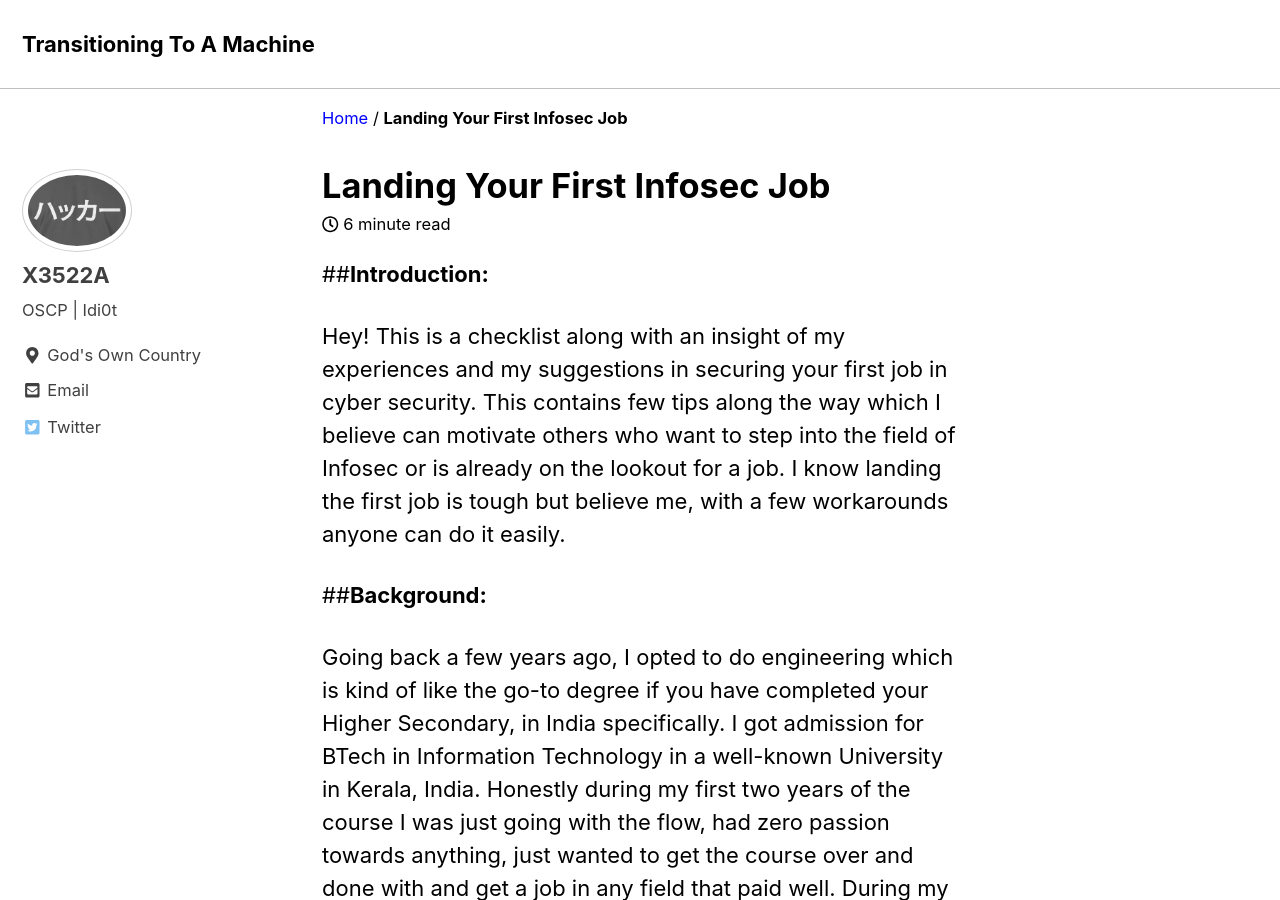
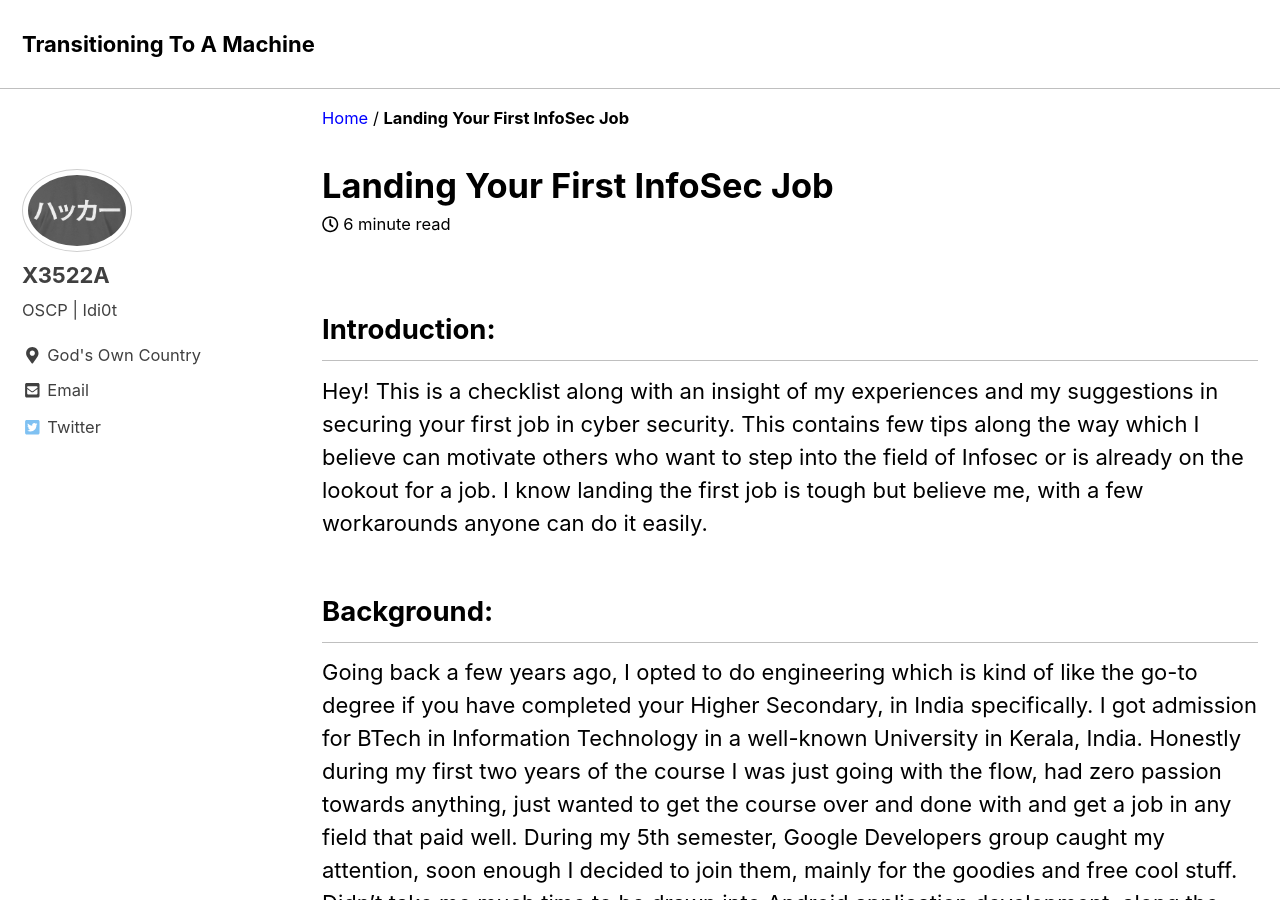
Before and after one commit to vinaysudheer/x3522a.github.io, a Jekyll site: the page built from _posts/2020-08-15-Landing-Your-First-InfoSec-Job.md, in a window 1280 px wide and 900 px high. Built offline with Jekyll 4.4.1, drawn with Linux system fonts in a browser that asks for light colours; cached includes are drawn as plain includes; part of the change alters nothing that is shown; some of the changed text lies outside the part shown.

Commit message:
Update 2020-08-15-Landing-Your-First-InfoSec-Job.md

```diff
--- a/_posts/2020-08-15-Landing-Your-First-InfoSec-Job.md
+++ b/_posts/2020-08-15-Landing-Your-First-InfoSec-Job.md
@@ -1,11 +1,21 @@
+---
+layout: single
+title: "Landing Your First InfoSec Job"
+date: 2020-08-15
+classes: wide
+header:
+  teaser: /assets/images/avatar.jpg
+tags:
+  - Introduction
+---
 
-##**Introduction:**
+## Introduction:
 
 Hey! This is a checklist along with an insight of my experiences and my suggestions in securing your first job in cyber security. This contains few tips along the way which I believe can motivate others who want to step into the field of Infosec or is already on the lookout for a job. I know landing the first job is tough but believe me, with a few workarounds anyone can do it easily.
 
 
 
-##**Background:**
+## Background:
 
 Going back a few years ago, I opted to do engineering which is kind of like the go-to degree if you have completed your Higher Secondary, in India specifically. I got admission for BTech in Information Technology in a well-known University in Kerala, India. Honestly during my first two years of the course I was just going with the flow, had zero passion towards anything, just wanted to get the course over and done with and get a job in any field that paid well. During my 5th semester, Google Developers group caught my attention, soon enough I decided to join them, mainly for the goodies and free cool stuff. Didn’t take me much time to be drawn into Android application development, along the way I took few crash courses online and made sure I attended every Google Developer meets which frequently happened in my area. I was really slow with learning Android fundamentals, I realized that I wasn’t getting anywhere; and it was hard hitting when I realized of how much more the people I know from the developer group were earning by doing freelance works while I am here sitting and making “Calculator apps”. I met my high school senior on the next GDG meetup, he was at that time working as an Android Developer in a well-known company. Quick chat with him made me realize that if you’re getting nowhere or confused with something, take a break, take time to learn the basics thoroughly. Still if you are having no passion towards it, maybe it’s not the right thing for you.
 
@@ -21,7 +31,7 @@ Tip 2: Take part in local meetups, book a slot in security conferences like Null
 
 
 
-##**Application Process:**
+## Application Process:
 
 My college didn’t have placement opportunities for Cyber Security based companies, at least during my placement period. Resume prep is really important. Make a resume that’s clean, nothing fancy and none of those colorful stuff. Keep it professional, be on point, mention anything you have learned or have contributed which is related to computer security, mention the meets you have attended (TIP 3). Don’t be afraid to elaborate on the key points, Eg: if you have taken any certificates, let’s take CEH for reference, mention that during the course you have familiarized with tools like Hydra, Netcat, Wireshark – you name it. Your resume should be such that it points out the juicy stuff you have achieved with respect to cyber security. I personally would suggest you create your resume with latex. Here’s an example of a good latex resume template
 
@@ -33,7 +43,7 @@ Send your resumes to as many infosec companies you find, be it a multinational o
 
 
 
-##**The Interview:**
+## The Interview:
 
 Prepare yourself for the interview, brush up the basics. What your employer expects from you as a fresher is to know the basics; Basics as in understand what’s an exploit, payload, vulnerability, OWASP top 10 (you get the point). Be professional, your language and the way you communicate should be top quality. Make few points to yourself that is not mentioned in your resume, keep those saved for the interview, make your employer impressed that you have more stuff that defines your skill.
 
@@ -49,7 +59,7 @@ Never lose hope, you might get rejected many times, don’t stop sending resumes
 
 
 
-##**Closing Advice:**
+## Closing Advice:
 
 Always set your goal and stay focused – Set yourself a goal, be it the next big certification you’ve been wanting to earn for a long time, choose a date, start your preparation. No knowledge in this field is invaluable. Whatever you’re learning on the way through your experience will be proven to be valuable somewhere in the future.
 
```
